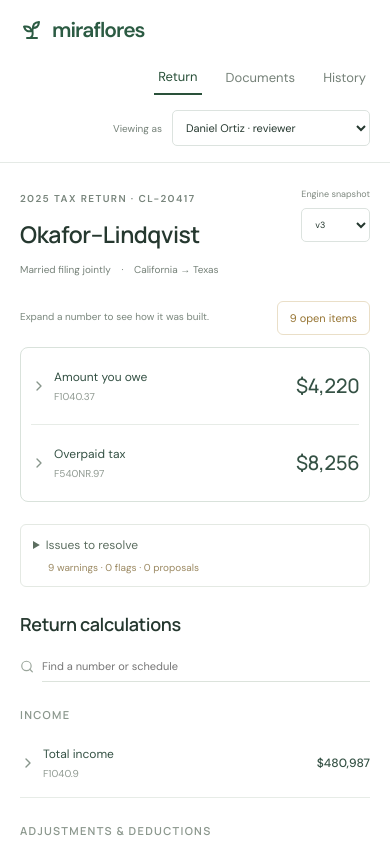
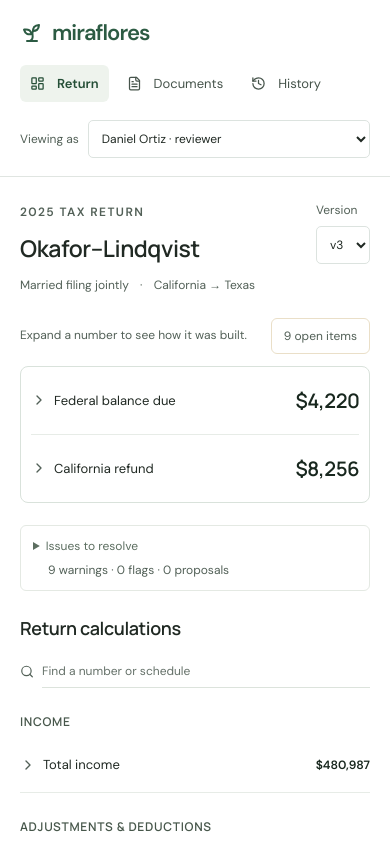
Before and after one commit to HaileyXue/tax-workpaper, a React (Vite) app: page / in a window 390 px wide. Shown: the top 844 px of the page. Built offline with nearby package versions, Linux system fonts and the light colour scheme.

Commit message:
style: restore sidebar and improve contrast with quieter calculation rows

```diff
--- a/src/App.tsx
+++ b/src/App.tsx
@@ -1,5 +1,13 @@
 import { useEffect, useMemo, useRef, useState } from 'react';
-import { Download, Search, Sprout, X } from 'lucide-react';
+import {
+  Download,
+  Search,
+  Sprout,
+  X,
+  FileText,
+  History as HistoryIcon,
+  LayoutDashboard,
+} from 'lucide-react';
 import { createGraph, packet, resolveReference } from './domain/packet';
 import { findIssues } from './domain/findings';
 import {
@@ -149,7 +157,7 @@ export default function App() {
   const activeFlags = current.filter((e) => e.kind === 'flag');
   return (
     <>
-      <header className="app-header">
+      <aside className="app-sidebar" aria-label="Workspace sidebar">
         <a
           className="brand"
           href="#"
@@ -171,6 +179,13 @@ export default function App() {
                 setSearch('');
               }}
             >
+              {name === 'Return' ? (
+                <LayoutDashboard size={17} />
+              ) : name === 'Documents' ? (
+                <FileText size={17} />
+              ) : (
+                <HistoryIcon size={17} />
+              )}
               {name}
             </button>
           ))}
@@ -185,21 +200,19 @@ export default function App() {
             ))}
           </select>
         </label>
-      </header>
+      </aside>
       <div className={`workspace ${evidence ? 'with-evidence' : ''}`}>
         <main>
           <div className="page-heading">
             <div>
-              <span className="eyebrow">
-                2025 TAX RETURN · {packet.packet.client_id}
-              </span>
+              <span className="eyebrow">2025 TAX RETURN</span>
               <h1>Okafor–Lindqvist</h1>
               <p className="muted">
                 Married filing jointly <span>·</span> California → Texas
               </p>
             </div>
             <label>
-              Engine snapshot
+              Version
               <select
                 aria-label="Return version"
                 value={version}
@@ -255,8 +268,16 @@ export default function App() {
               className="return-summary"
               key={`summary-${version}`}
             >
-              <CalculationTree {...tree} lineId="F1040.37" />
-              <CalculationTree {...tree} lineId="F540NR.97" />
+              <CalculationTree
+                {...tree}
+                lineId="F1040.37"
+                displayLabel="Federal balance due"
+              />
+              <CalculationTree
+                {...tree}
+                lineId="F540NR.97"
+                displayLabel="California refund"
+              />
             </section>
             <details ref={issueRef} className="issues-section">
               <summary>
--- a/src/components/CalculationTree.tsx
+++ b/src/components/CalculationTree.tsx
@@ -47,9 +47,10 @@ export function EvidenceLink({
 }
 export default function CalculationTree({
   lineId,
+  displayLabel,
   path = [],
   ...props
-}: TreeProps & { lineId: string; path?: string[] }) {
+}: TreeProps & { lineId: string; displayLabel?: string; path?: string[] }) {
   const { graph, events, onAction, writable } = props;
   const [expanded, setExpanded] = useState(false);
   const [mounted, setMounted] = useState(false);
@@ -82,17 +83,14 @@ export default function CalculationTree({
         <button
           className="calculation-toggle"
           aria-expanded={expanded}
-          aria-label={`${expanded ? 'Collapse' : 'Expand'} ${line.label} (${lineId})`}
+          aria-label={`${expanded ? 'Collapse' : 'Expand'} ${displayLabel ?? line.label} (${lineId})`}
           onClick={() => {
             setMounted(true);
             setExpanded(!expanded);
           }}
         >
           <ChevronRight size={16} className={expanded ? 'rotated' : ''} />
-          <span>
-            {line.label}
-            <small>{line.key}</small>
-          </span>
+          <span>{displayLabel ?? line.label}</span>
           <strong>{money(line.value)}</strong>
         </button>
         {related.length > 0 && (
@@ -104,7 +102,15 @@ export default function CalculationTree({
       {mounted && (
         <div hidden={!expanded} className="calculation-body">
           <div className="calculation-context">
-            <span>{context.join(' › ')}</span>
+            <details className="calculation-details">
+              <summary>Calculation details</summary>
+              <p className="small">
+                {line.key} ·{' '}
+                {line.jurisdiction === 'federal' ? 'Federal' : 'California'}
+              </p>
+              <p>{packet.engine_reference.rules[line.rule] ?? line.rule}</p>
+              {line.note && <p>{line.note}</p>}
+            </details>
             {writable && (
               <details className="action-menu">
                 <summary aria-label={`Actions for ${lineId}`}>
@@ -132,10 +138,6 @@ export default function CalculationTree({
               Engine amount remains {money(line.value)}. {latestCorrection.note}
             </p>
           )}
-          <p className="calculation-rule">
-            {packet.engine_reference.rules[line.rule] ?? line.rule}
-          </p>
-          {line.note && <p className="muted small">{line.note}</p>}
           {line.inputs.length > 20 && (
             <label className="detail-search">
               {line.inputs.length} calculation inputs
--- a/src/styles.css
+++ b/src/styles.css
@@ -1,7 +1,7 @@
 @import url('https://fonts.googleapis.com/css2?family=DM+Sans:wght@400;500;600;700&family=Manrope:wght@400;500;600;700&display=swap');
 :root {
   font-family: 'DM Sans', sans-serif;
-  color: #25382f;
+  color: #202923;
   background: #fff;
   font-synthesis: none;
   font-size: 14px;
@@ -60,7 +60,7 @@ textarea {
   border: 1px solid #dce3df;
   border-radius: 5px;
   padding: 9px;
-  color: #25382f;
+  color: #202923;
   min-width: 0;
   max-width: 100%;
 }
@@ -97,22 +97,24 @@ small,
   font-size: 12px;
 }
 .muted {
-  color: #758178;
+  color: #526057;
 }
 .eyebrow {
-  font-size: 10px;
+  font-size: 12px;
   letter-spacing: 1.4px;
-  color: #78857c;
+  color: #526057;
   font-weight: 600;
 }
-.app-header {
-  height: 76px;
+.app-sidebar {
+  position: fixed;
+  inset: 0 auto 0 0;
+  width: 210px;
+  padding: 32px 20px 24px;
   display: flex;
-  align-items: center;
-  gap: 50px;
-  padding: 0 40px;
-  border-bottom: 1px solid #e5eae6;
-  background: white;
+  flex-direction: column;
+  gap: 40px;
+  border-right: 1px solid #e0e5e1;
+  background: #fff;
 }
 .brand {
   display: flex;
@@ -126,38 +128,41 @@ small,
 }
 nav {
   display: flex;
-  height: 100%;
-  gap: 25px;
+  flex-direction: column;
+  gap: 8px;
 }
 nav button {
+  justify-content: flex-start;
+  padding: 13px 14px;
+  gap: 12px;
   border: 0;
-  border-radius: 0;
-  background: transparent;
-  color: #758178;
-  padding: 0 4px;
-  font-size: 13px;
+  border-radius: 6px;
+  color: #46544b;
+  background: #fff;
+  font-size: 14px;
 }
 nav button[aria-current='page'] {
-  color: #2a513a;
-  border-bottom: 2px solid #2a513a;
+  color: #244e36;
+  background: #eef3ed;
+  font-weight: 600;
 }
 .staff-selector {
-  margin-left: auto;
-  font-size: 11px;
-  color: #758178;
-  display: flex;
-  gap: 10px;
-  align-items: center;
+  margin-top: auto;
+  display: grid;
+  gap: 9px;
+  font-size: 12px;
+  color: #526057;
 }
 .staff-selector select {
-  font-size: 11px;
-  max-width: 230px;
+  font-size: 12px;
+  width: 100%;
 }
 .workspace {
   display: flex;
   align-items: flex-start;
-  max-width: 1800px;
-  margin: auto;
+  margin-left: 210px;
+  background: #fff;
+  min-height: 100vh;
 }
 .workspace main {
   width: 100%;
@@ -180,8 +185,8 @@ nav button[aria-current='page'] {
   margin-bottom: 28px;
 }
 .page-heading > label {
-  font-size: 11px;
-  color: #7d877e;
+  font-size: 12px;
+  color: #526057;
   display: grid;
   gap: 8px;
 }
@@ -197,16 +202,16 @@ nav button[aria-current='page'] {
   align-items: center;
   justify-content: space-between;
   margin-bottom: 12px;
-  color: #7a877d;
+  color: #526057;
   font-size: 12px;
 }
 .return-intro p {
   margin: 0;
 }
 .issue-count {
-  font-size: 11px;
+  font-size: 12px;
   border-color: #eadfc8;
-  color: #967432;
+  color: #526057;
 }
 .return-summary {
   border: 1px solid #d9e2db;
@@ -252,7 +257,7 @@ nav button[aria-current='page'] {
 }
 .calculation-toggle > svg {
   flex-shrink: 0;
-  color: #87958b;
+  color: #526057;
   transition: transform 0.15s;
 }
 .calculation-toggle > span {
@@ -262,8 +267,8 @@ nav button[aria-current='page'] {
 }
 .calculation-toggle small {
   display: block;
-  font-size: 10px;
-  color: #909a92;
+  font-size: 12px;
+  color: #526057;
   font-weight: 400;
   margin-top: 3px;
 }
@@ -286,13 +291,13 @@ nav button[aria-current='page'] {
   justify-content: space-between;
   gap: 12px;
   align-items: center;
-  color: #96a098;
-  font-size: 10px;
+  color: #526057;
+  font-size: 12px;
   overflow-wrap: anywhere;
 }
 .calculation-rule {
   font-size: 12px;
-  color: #6b7d70;
+  color: #526057;
   margin: 12px 0;
 }
 .calculation-children {
@@ -305,7 +310,7 @@ nav button[aria-current='page'] {
   margin-top: 16px;
 }
 .direct-sources > .eyebrow {
-  font-size: 9px;
+  font-size: 12px;
   letter-spacing: 1px;
 }
 .source-input {
@@ -330,7 +335,7 @@ nav button[aria-current='page'] {
   display: inline-flex;
   justify-content: flex-start;
   max-width: 100%;
-  font-size: 10px;
+  font-size: 12px;
   text-align: left;
   line-height: 1.5;
   background: #fff;
@@ -357,8 +362,8 @@ nav button[aria-current='page'] {
   display: flex;
   gap: 4px;
   align-items: center;
-  font-size: 10px;
-  color: #7d8c80;
+  font-size: 12px;
+  color: #526057;
   padding: 4px;
 }
 .action-menu > div {
@@ -381,7 +386,7 @@ nav button[aria-current='page'] {
 }
 .tag {
   padding: 3px 6px;
-  font-size: 9px;
+  font-size: 12px;
   color: #927034;
   background: #fcf6e9;
   border-radius: 4px;
@@ -400,10 +405,10 @@ nav button[aria-current='page'] {
   display: flex;
   align-items: center;
   gap: 8px;
-  color: #9ba69c;
+  color: #526057;
 }
 .search input {
-  font-size: 11px;
+  font-size: 12px;
   width: 210px;
   border: 0;
   border-bottom: 1px solid #dce3dc;
@@ -414,10 +419,10 @@ nav button[aria-current='page'] {
   margin: 25px 0;
 }
 .return-group > h3 {
-  font-size: 11px;
+  font-size: 12px;
   text-transform: uppercase;
   letter-spacing: 1.3px;
-  color: #8b978d;
+  color: #526057;
   margin-bottom: 7px;
 }
 .issues-section,
@@ -435,8 +440,8 @@ nav button[aria-current='page'] {
 }
 .issues-section > summary span {
   float: right;
-  font-size: 10px;
-  color: #9b8962;
+  font-size: 12px;
+  color: #526057;
 }
 .issues-section[open] > summary,
 .utility-section[open] > summary {
@@ -459,8 +464,8 @@ nav button[aria-current='page'] {
   text-transform: capitalize;
 }
 .finding > summary small {
-  font-size: 10px;
-  color: #9a8a62;
+  font-size: 12px;
+  color: #526057;
   margin-left: auto;
   white-space: nowrap;
 }
@@ -488,11 +493,11 @@ nav button[aria-current='page'] {
   display: flex;
   align-items: center;
   gap: 10px;
-  font-size: 11px;
+  font-size: 12px;
   margin: 18px 0;
 }
 .owner select {
-  font-size: 11px;
+  font-size: 12px;
 }
 .resolve {
   display: flex;
@@ -503,7 +508,7 @@ nav button[aria-current='page'] {
 .resolve label {
   display: grid;
   gap: 7px;
-  font-size: 11px;
+  font-size: 12px;
   flex: 1;
 }
 .resolve textarea {
@@ -511,7 +516,7 @@ nav button[aria-current='page'] {
   font-size: 12px;
 }
 .resolve button {
-  font-size: 11px;
+  font-size: 12px;
 }
 .signoff {
   border-top: 1px solid #dce3dc;
@@ -544,8 +549,8 @@ nav button[aria-current='page'] {
   color: white;
 }
 .signoff .small {
-  font-size: 10px;
-  color: #869287;
+  font-size: 12px;
+  color: #526057;
 }
 .document-row {
   width: 100%;
@@ -563,19 +568,19 @@ nav button[aria-current='page'] {
   flex: 1;
 }
 .document-row > span:last-child {
-  font-size: 10px;
-  color: #6d8b75;
+  font-size: 12px;
+  color: #526057;
   white-space: nowrap;
 }
 .document-row small {
   display: block;
   margin-top: 6px;
-  color: #87958a;
-  font-size: 10px;
+  color: #526057;
+  font-size: 12px;
 }
 .line-code {
-  font-size: 10px;
-  color: #96a094;
+  font-size: 12px;
+  color: #526057;
 }
 .history-row {
   display: flex;
@@ -593,14 +598,14 @@ nav button[aria-current='page'] {
   margin: 8px 0;
 }
 .history-row small {
-  color: #88958a;
-  font-size: 10px;
+  color: #526057;
+  font-size: 12px;
 }
 .history-row strong {
   font-weight: 500;
 }
 .history-row button {
-  font-size: 11px;
+  font-size: 12px;
 }
 footer {
   display: flex;
@@ -610,11 +615,11 @@ footer {
   border-top: 1px solid #e4e9e3;
   padding: 22px 0;
   margin-top: 40px;
-  font-size: 10px;
-  color: #929d92;
+  font-size: 12px;
+  color: #526057;
 }
 footer button {
-  font-size: 10px;
+  font-size: 12px;
   border: 0;
 }
 .evidence-panel {
@@ -637,7 +642,7 @@ footer button {
   justify-content: space-between;
 }
 .evidence-heading p {
-  font-size: 11px;
+  font-size: 12px;
   color: #607564;
   margin: 8px 0 0;
   line-height: 1.7;
@@ -664,7 +669,7 @@ footer button {
   gap: 8px;
 }
 .source-view .eyebrow {
-  font-size: 9px;
+  font-size: 12px;
   letter-spacing: 0.8px;
   display: flex;
   gap: 5px;
@@ -676,7 +681,7 @@ footer button {
   margin: 16px 0 5px;
 }
 .source-view .small {
-  font-size: 10px;
+  font-size: 12px;
   overflow-wrap: anywhere;
 }
 .document-toolbar {
@@ -685,11 +690,11 @@ footer button {
   gap: 12px;
   align-items: center;
   margin: 16px 0;
-  font-size: 9px;
-  color: #89968a;
+  font-size: 12px;
+  color: #526057;
 }
 .document-toolbar label {
-  font-size: 10px;
+  font-size: 12px;
 }
 .document-toolbar select {
   padding: 4px;
@@ -698,14 +703,14 @@ footer button {
   border-left: 2px solid #b5a05d;
   padding: 10px 12px;
   background: #fbf8ed;
-  font-size: 11px;
+  font-size: 12px;
   margin-bottom: 15px;
 }
 .locator span {
   display: block;
-  font-size: 9px;
+  font-size: 12px;
   margin-top: 6px;
-  color: #9b8c60;
+  color: #526057;
 }
 .paper {
   background: white;
@@ -731,7 +736,7 @@ footer button {
 .paper-footer {
   font-size: 8px;
   letter-spacing: 0.6px;
-  color: #939c8b;
+  color: #526057;
   border-top: 1px solid #e2e7da;
   margin-top: 20px;
   padding-top: 12px;
@@ -742,9 +747,9 @@ mark {
   padding: 2px;
 }
 .callout {
-  font-size: 11px;
+  font-size: 12px;
   line-height: 1.7;
-  color: #8c7744;
+  color: #526057;
   border-left: 2px solid #bba467;
   background: #fcf9ef;
   padding: 12px;
@@ -763,17 +768,17 @@ mark {
   border-bottom: 1px solid #e8ece5;
   padding: 12px 0;
   border-radius: 0;
-  font-size: 11px;
+  font-size: 12px;
 }
 .field-row strong {
   font-weight: 500;
   white-space: nowrap;
 }
 .field-row small {
-  font-size: 9px;
+  font-size: 12px;
   display: block;
   margin-top: 5px;
-  color: #929d8d;
+  color: #526057;
 }
 .field-row.selected {
   background: #f5f8f2;
@@ -784,7 +789,7 @@ mark {
   gap: 6px;
 }
 .chips button {
-  font-size: 10px;
+  font-size: 12px;
   padding: 4px 7px;
 }
 .evidence-actions {
@@ -796,13 +801,13 @@ mark {
   padding-top: 20px;
 }
 .evidence-actions button {
-  font-size: 10px;
+  font-size: 12px;
 }
 .item-note {
   border-left: 2px solid #d5dfd1;
   padding: 10px 13px;
-  font-size: 11px;
-  color: #6f806d;
+  font-size: 12px;
+  color: #526057;
 }
 .action-dialog {
   border: 1px solid #dce3dc;
@@ -811,7 +816,7 @@ mark {
   max-width: calc(100% - 30px);
   max-height: 90vh;
   padding: 25px;
-  color: #25382f;
+  color: #202923;
   box-shadow: 0 16px 60px #20382a20;
 }
 .action-dialog::backdrop {
@@ -830,7 +835,7 @@ mark {
   font-size: 12px;
 }
 .review-form .small {
-  font-size: 11px;
+  font-size: 12px;
 }
 .review-form button {
   margin-top: 10px;
@@ -850,15 +855,15 @@ mark {
   font-size: 12px;
 }
 .estimate small {
-  font-size: 10px;
-  color: #87977b;
+  font-size: 12px;
+  color: #526057;
   line-height: 1.6;
 }
 .notice {
   display: flex;
   align-items: center;
   justify-content: space-between;
-  font-size: 11px;
+  font-size: 12px;
   color: #4f755b;
   border-bottom: 1px solid #dce7d8;
   margin-bottom: 12px;
@@ -877,16 +882,16 @@ mark {
 .detail-search {
   display: grid;
   gap: 8px;
-  font-size: 11px;
-  color: #83917f;
+  font-size: 12px;
+  color: #526057;
   margin: 15px 0;
 }
 .detail-search input {
-  font-size: 11px;
+  font-size: 12px;
 }
 .text-button {
   border: 0;
-  font-size: 11px;
+  font-size: 12px;
   padding: 10px 0;
 }
 .spotlight {
@@ -895,69 +900,74 @@ mark {
   border-radius: 6px;
 }
 .spotlight button {
-  font-size: 11px;
+  font-size: 12px;
 }
 [hidden] {
   display: none !important;
 }
 @media (max-width: 1100px) {
-  .app-header {
-    gap: 25px;
-    padding: 0 25px;
+  .app-sidebar {
+    width: 180px;
+    padding: 28px 14px;
   }
-  .workspace main {
-    padding: 30px;
+  .brand {
+    font-size: 21px;
   }
+  .workspace {
+    margin-left: 180px;
+  }
+  .workspace main,
   .workspace.with-evidence main {
-    padding: 25px;
+    padding: 28px 24px 0;
   }
   .evidence-panel {
-    width: 390px;
+    width: 360px;
   }
   .workspace.with-evidence .section-heading {
     align-items: start;
     flex-direction: column;
   }
-  .workspace.with-evidence .calculation-toggle {
-    gap: 7px;
-  }
   .workspace.with-evidence .calculation-body {
     padding-left: 10px;
     margin-left: 4px;
   }
-  .workspace.with-evidence h1 {
-    font-size: 25px;
+}
+@media (max-width: 800px) {
+  .app-sidebar {
+    position: static;
+    width: 100%;
+    padding: 18px 20px;
+    gap: 18px;
+    border-right: 0;
+    border-bottom: 1px solid #e0e5e1;
+  }
+  .brand {
+    font-size: 22px;
+  }
+  nav {
+    flex-direction: row;
+    gap: 8px;
+  }
+  nav button {
+    padding: 10px;
+    font-size: 13px;
+  }
+  nav button svg {
+    width: 15px;
   }
   .staff-selector {
-    font-size: 0;
+    display: flex;
+    align-items: center;
+    margin: 0;
+    font-size: 12px;
   }
   .staff-selector select {
-    max-width: 210px;
+    width: auto;
+    flex: 1;
+    min-width: 0;
   }
-}
-@media (max-width: 800px) {
-  .app-header {
-    height: auto;
-    min-height: 100px;
-    padding: 16px 20px;
-    flex-wrap: wrap;
-    gap: 15px 24px;
-  }
-  .brand {
-    font-size: 21px;
-  }
-  nav {
-    height: 36px;
-    gap: 20px;
-    margin-left: auto;
-  }
-  .staff-selector {
-    width: 100%;
-    font-size: 10px;
-    justify-content: flex-end;
-  }
-  .staff-selector select {
-    max-width: 250px;
+  .workspace {
+    margin-left: 0;
   }
   .workspace main,
   .workspace.with-evidence main {
@@ -1000,13 +1010,13 @@ mark {
     font-size: 23px;
   }
   .page-heading p {
-    font-size: 10px;
+    font-size: 12px;
   }
   .page-heading > label {
-    font-size: 9px;
+    font-size: 12px;
   }
   .return-intro {
-    font-size: 10px;
+    font-size: 12px;
   }
   .return-summary {
     padding: 0 10px;
@@ -1026,16 +1036,16 @@ mark {
     font-size: 12px;
   }
   .calculation-children .calculation-toggle {
-    font-size: 11px;
+    font-size: 12px;
   }
   .calculation-context {
     font-size: 8px;
   }
   .source-value {
-    font-size: 11px;
+    font-size: 12px;
   }
   .source-input .evidence-link {
-    font-size: 9px;
+    font-size: 12px;
   }
   .section-heading {
     align-items: start;
@@ -1061,7 +1071,7 @@ mark {
     flex-direction: column;
   }
   .signoff label {
-    font-size: 11px;
+    font-size: 12px;
   }
   .resolve {
     flex-direction: column;
@@ -1083,7 +1093,7 @@ mark {
     padding: 12px;
   }
   footer {
-    font-size: 9px;
+    font-size: 12px;
     align-items: start;
   }
   footer button {
@@ -1096,3 +1106,51 @@ mark {
     scroll-behavior: auto !important;
   }
 }
+
+.calculation-details {
+  flex: 1;
+  min-width: 0;
+  font-size: 12px;
+  color: #526057;
+}
+.calculation-details summary {
+  cursor: pointer;
+  padding: 6px 0;
+}
+.calculation-details p {
+  margin: 8px 0;
+}
+.calculation-context {
+  align-items: flex-start;
+  padding: 3px 0;
+}
+.calculation-toggle {
+  color: #202923;
+  font-size: 14px;
+  padding: 18px 0;
+}
+.calculation-toggle strong {
+  color: #18271e;
+  font-weight: 600;
+}
+.calculation-children .calculation-toggle {
+  font-size: 13px;
+}
+.return-group > h3 {
+  color: #47574b;
+  letter-spacing: 0.7px;
+  font-size: 12px;
+}
+input::placeholder,
+textarea::placeholder {
+  color: #657169;
+  opacity: 1;
+}
+@media (max-width: 800px) {
+  .calculation-toggle {
+    font-size: 13px;
+  }
+  .calculation-children .calculation-toggle {
+    font-size: 12px;
+  }
+}
```
Also changed, not shown: 3 other files (tests, documents, lock files or other folders).
